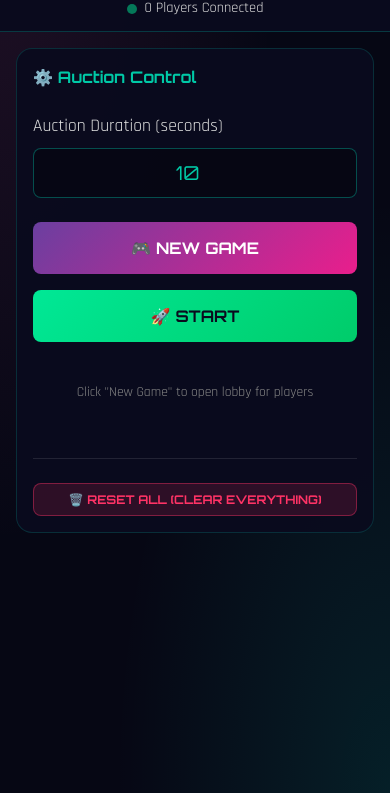
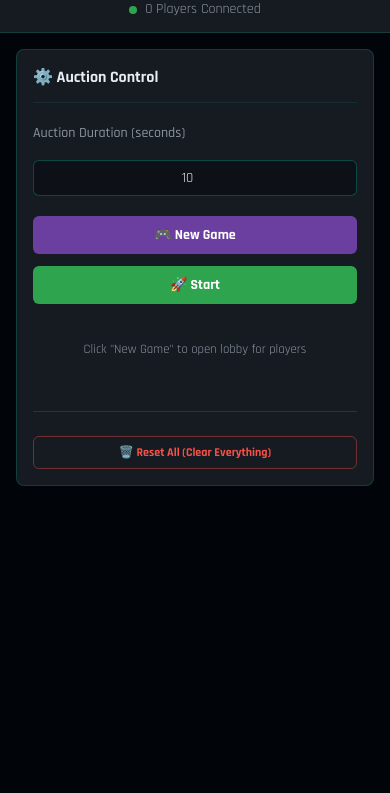
Before and after one commit to GeoDoo/click-auction, a website with bundled scripts: page public/host.html in a window 390 px wide. Shown: the part 51-844 px from the top of the page. Built offline with nearby package versions, Linux system fonts and the light colour scheme; no server answers.

Commit message:
feat: VIOOH Emulator theme + updated game rules
Theme updates:
- Darker background (#010409)
- Card backgrounds (#161b22)
- Subtle teal borders
- Cleaner input/button styles
- Matches VIOOH Player Emulator look

Rules updated for two-stage gameplay:
- Stage 1: Click Auction
- Stage 2: Fastest Finger
- Multiplier scoring explained

```diff
--- a/public/css/common.css
+++ b/public/css/common.css
@@ -7,24 +7,30 @@
    CSS VARIABLES (VIOOH Brand Palette)
    ============================================ */
 :root {
-  /* Brand Colors */
+  /* Brand Colors - VIOOH Player Emulator Theme */
   --viooh-teal: #00C9A7;
   --viooh-cyan: #00D4D4;
   --viooh-purple: #6B3FA0;
   --viooh-magenta: #E91E8C;
-  --viooh-navy: #0A0B1E;
-  --viooh-dark: #060714;
+  --viooh-navy: #0d1117;
+  --viooh-dark: #010409;
 
   /* Semantic Colors */
   --primary: var(--viooh-teal);
   --secondary: var(--viooh-purple);
   --accent: var(--viooh-magenta);
-  --success: #00E896;
-  --warning: #FFD700;
-  --danger: #FF3366;
+  --success: #2ea44f;
+  --warning: #d29922;
+  --danger: #f85149;
   --dark: var(--viooh-navy);
   --darker: var(--viooh-dark);
-  --card-bg: rgba(10, 11, 30, 0.95);
+  --card-bg: #161b22;
+  --card-border: rgba(0, 201, 167, 0.2);
+  --input-bg: #0d1117;
+  --input-border: rgba(0, 201, 167, 0.3);
+  --text-primary: #e6edf3;
+  --text-secondary: #8b949e;
+  --text-muted: #6e7681;
 
   /* Typography */
   --font-display: 'Orbitron', sans-serif;
@@ -72,7 +78,7 @@ html {
 body {
   font-family: var(--font-body);
   background: var(--darker);
-  color: #e0e0e0;
+  color: var(--text-primary);
   min-height: 100vh;
   min-height: -webkit-fill-available;
   overflow-x: hidden;
@@ -91,31 +97,19 @@ body {
   width: 100%;
   height: 100%;
   z-index: -1;
-  background:
-    radial-gradient(ellipse at 50% 50%, rgba(123, 44, 191, 0.15) 0%, transparent 60%),
-    var(--darker);
+  background: var(--darker);
   transition: background var(--transition-slow);
   pointer-events: none;
 }
 
 .bg.bidding {
   background:
-    radial-gradient(ellipse at 50% 50%, rgba(0, 255, 136, 0.2) 0%, transparent 60%),
+    radial-gradient(ellipse at 50% 50%, rgba(0, 201, 167, 0.08) 0%, transparent 60%),
     var(--darker);
 }
 
 .grid-overlay {
-  position: fixed;
-  top: 0;
-  left: 0;
-  width: 100%;
-  height: 100%;
-  z-index: -1;
-  background-image:
-    linear-gradient(rgba(0, 201, 167, 0.03) 1px, transparent 1px),
-    linear-gradient(90deg, rgba(0, 201, 167, 0.03) 1px, transparent 1px);
-  background-size: 80px 80px;
-  pointer-events: none;
+  display: none; /* Cleaner look without grid */
 }
 
 /* ============================================
@@ -134,15 +128,18 @@ body {
    BUTTONS
    ============================================ */
 .btn {
-  padding: var(--spacing-md) var(--spacing-xl);
-  font-family: var(--font-display);
-  font-size: 1rem;
-  font-weight: 700;
-  text-transform: uppercase;
+  padding: 0.625rem 1.25rem;
+  font-family: var(--font-body);
+  font-size: 0.875rem;
+  font-weight: 600;
   border: none;
   border-radius: var(--radius-sm);
   cursor: pointer;
-  transition: all var(--transition-normal);
+  transition: all var(--transition-fast);
+  display: inline-flex;
+  align-items: center;
+  justify-content: center;
+  gap: 0.5rem;
 }
 
 .btn:disabled {
@@ -156,13 +153,41 @@ body {
 }
 
 .btn-primary {
-  background: linear-gradient(135deg, var(--primary), var(--viooh-cyan));
-  color: var(--dark);
+  background: var(--success);
+  color: white;
 }
 
 .btn-primary:hover:not(:disabled) {
-  transform: translateY(-2px);
-  box-shadow: 0 10px 30px rgba(0, 201, 167, 0.3);
+  background: #3fb950;
+}
+
+.btn-danger {
+  background: var(--danger);
+  color: white;
+}
+
+.btn-danger:hover:not(:disabled) {
+  background: #ff6b6b;
+}
+
+.btn-secondary {
+  background: #21262d;
+  color: var(--text-primary);
+  border: 1px solid #30363d;
+}
+
+.btn-secondary:hover:not(:disabled) {
+  background: #30363d;
+}
+
+.btn-outline {
+  background: transparent;
+  color: var(--primary);
+  border: 1px solid var(--primary);
+}
+
+.btn-outline:hover:not(:disabled) {
+  background: rgba(0, 201, 167, 0.1);
 }
 
 /* ============================================
@@ -170,8 +195,8 @@ body {
    ============================================ */
 .card {
   background: var(--card-bg);
-  border: 1px solid rgba(0, 245, 212, 0.15);
-  border-radius: var(--radius-lg);
+  border: 1px solid var(--card-border);
+  border-radius: var(--radius-md);
   padding: var(--spacing-lg);
 }
 
@@ -182,56 +207,61 @@ input[type="text"],
 input[type="password"],
 input[type="number"] {
   width: 100%;
-  padding: var(--spacing-md) var(--spacing-lg);
+  padding: 0.75rem 1rem;
   font-family: var(--font-body);
-  font-size: 1.1rem;
-  background: rgba(0, 0, 0, 0.4);
-  border: 2px solid rgba(0, 245, 212, 0.3);
-  border-radius: var(--radius-md);
-  color: white;
+  font-size: 1rem;
+  background: var(--input-bg);
+  border: 1px solid var(--input-border);
+  border-radius: var(--radius-sm);
+  color: var(--text-primary);
   transition: all var(--transition-normal);
 }
 
 input:focus {
   outline: none;
   border-color: var(--primary);
-  box-shadow: 0 0 20px rgba(0, 245, 212, 0.3);
+  box-shadow: 0 0 0 3px rgba(0, 201, 167, 0.15);
 }
 
 input::placeholder {
-  color: #555;
+  color: var(--text-muted);
 }
 
 /* ============================================
    STATUS BADGES
    ============================================ */
 .status-badge {
-  padding: var(--spacing-sm) var(--spacing-md);
+  padding: 0.25rem 0.75rem;
   border-radius: var(--radius-full);
-  font-family: var(--font-display);
-  font-size: 0.85rem;
-  font-weight: 700;
+  font-family: var(--font-body);
+  font-size: 0.75rem;
+  font-weight: 600;
   text-transform: uppercase;
+  letter-spacing: 0.05em;
 }
 
 .status-waiting {
-  background: rgba(255, 215, 0, 0.15);
+  background: rgba(210, 153, 34, 0.15);
   color: var(--warning);
+  border: 1px solid rgba(210, 153, 34, 0.3);
 }
 
 .status-countdown {
-  background: rgba(233, 30, 140, 0.2);
+  background: rgba(233, 30, 140, 0.15);
   color: var(--accent);
+  border: 1px solid rgba(233, 30, 140, 0.3);
 }
 
 .status-bidding {
-  background: rgba(0, 232, 150, 0.2);
+  background: rgba(46, 164, 79, 0.15);
   color: var(--success);
+  border: 1px solid rgba(46, 164, 79, 0.3);
 }
 
 .status-finished {
-  background: rgba(0, 201, 167, 0.2);
+  background: rgba(0, 201, 167, 0.15);
   color: var(--primary);
+  border: 1px solid rgba(0, 201, 167, 0.3);
 }
 
 /* ============================================
@@ -319,7 +349,8 @@ input::placeholder {
 .text-center { text-align: center; }
 .text-primary { color: var(--primary); }
 .text-accent { color: var(--accent); }
-.text-muted { color: #666; }
+.text-muted { color: var(--text-muted); }
+.text-secondary { color: var(--text-secondary); }
 
 .mt-sm { margin-top: var(--spacing-sm); }
 .mt-md { margin-top: var(--spacing-md); }
@@ -327,3 +358,30 @@ input::placeholder {
 .mb-sm { margin-bottom: var(--spacing-sm); }
 .mb-md { margin-bottom: var(--spacing-md); }
 .mb-lg { margin-bottom: var(--spacing-lg); }
+
+/* Section headers like the emulator */
+.section-header {
+  display: flex;
+  align-items: center;
+  gap: 0.5rem;
+  padding: 0.75rem 1rem;
+  background: var(--card-bg);
+  border: 1px solid var(--card-border);
+  border-radius: var(--radius-sm);
+  margin-bottom: 1rem;
+  font-weight: 600;
+  color: var(--text-primary);
+}
+
+.section-header .icon {
+  color: var(--primary);
+}
+
+/* Labels */
+label {
+  display: block;
+  font-size: 0.875rem;
+  color: var(--text-secondary);
+  margin-bottom: 0.5rem;
+  font-weight: 500;
+}
--- a/public/css/display.css
+++ b/public/css/display.css
@@ -1,21 +1,17 @@
-/* Background */
+/* Background - Clean Emulator Theme */
 .bg {
   position: fixed;
   top: 0; left: 0;
   width: 100%; height: 100%;
   z-index: -2;
-  background:
-    radial-gradient(ellipse at 20% 80%, rgba(107, 63, 160, 0.2) 0%, transparent 50%),
-    radial-gradient(ellipse at 80% 20%, rgba(0, 201, 167, 0.15) 0%, transparent 50%),
-    radial-gradient(ellipse at 50% 50%, rgba(233, 30, 140, 0.1) 0%, transparent 70%),
-    var(--viooh-dark);
+  background: #010409;
   transition: background 0.5s;
 }
 
 .bg.bidding {
   background:
-    radial-gradient(ellipse at 50% 50%, rgba(0, 232, 150, 0.25) 0%, transparent 50%),
-    var(--viooh-dark);
+    radial-gradient(ellipse at 50% 50%, rgba(0, 201, 167, 0.08) 0%, transparent 50%),
+    #010409;
 }
 
 .grid-overlay {
--- a/public/css/host-login.css
+++ b/public/css/host-login.css
@@ -1,21 +1,11 @@
-:root {
-  --viooh-teal: #00C9A7;
-  --viooh-cyan: #00D4D4;
-  --viooh-purple: #6B3FA0;
-  --viooh-magenta: #E91E8C;
-  --viooh-navy: #0A0B1E;
-  --viooh-dark: #060714;
-  --primary: var(--viooh-teal);
-  --accent: var(--viooh-magenta);
-  --danger: #FF3366;
-}
+/* Host Login - VIOOH Emulator Theme */
 
 * { margin: 0; padding: 0; box-sizing: border-box; }
 
 body {
   font-family: 'Rajdhani', sans-serif;
-  background: var(--viooh-dark);
-  color: #e0e0e0;
+  background: #010409;
+  color: #e6edf3;
   min-height: 100vh;
   display: flex;
   align-items: center;
@@ -23,140 +13,129 @@ body {
 }
 
 .bg {
-  position: fixed;
-  top: 0; left: 0;
-  width: 100%; height: 100%;
-  z-index: -1;
-  background:
-    radial-gradient(ellipse at 30% 20%, rgba(107, 63, 160, 0.15) 0%, transparent 50%),
-    radial-gradient(ellipse at 70% 80%, rgba(0, 201, 167, 0.1) 0%, transparent 50%),
-    var(--viooh-dark);
+  display: none;
 }
 
 .login-card {
-  background: rgba(10, 11, 30, 0.95);
+  background: #161b22;
   border: 1px solid rgba(0, 201, 167, 0.2);
-  border-radius: 20px;
-  padding: 3rem;
-  max-width: 400px;
+  border-radius: 8px;
+  padding: 2rem;
+  max-width: 380px;
   width: 90%;
   text-align: center;
 }
 
 .logo {
   font-family: 'Orbitron', sans-serif;
-  font-size: 1.5rem;
-  font-weight: 900;
-  background: linear-gradient(135deg, var(--primary), var(--accent));
-  -webkit-background-clip: text;
-  -webkit-text-fill-color: transparent;
-  margin-bottom: 0.5rem;
+  font-size: 1.25rem;
+  font-weight: 700;
+  color: #e6edf3;
+  margin-bottom: 0.25rem;
 }
 
 .subtitle {
-  color: #888;
-  font-size: 1rem;
-  margin-bottom: 2rem;
+  color: #8b949e;
+  font-size: 0.875rem;
+  margin-bottom: 1.5rem;
 }
 
 .lock-icon {
-  font-size: 4rem;
-  margin-bottom: 1.5rem;
-  opacity: 0.8;
+  font-size: 3rem;
+  margin-bottom: 1rem;
+  opacity: 0.7;
 }
 
 .input-group {
-  margin-bottom: 1.5rem;
+  margin-bottom: 1.25rem;
+  text-align: left;
 }
 
 .input-group label {
   display: block;
-  text-align: left;
   margin-bottom: 0.5rem;
-  color: #aaa;
-  font-size: 0.9rem;
+  color: #8b949e;
+  font-size: 0.875rem;
+  font-weight: 500;
 }
 
 .pin-input {
   width: 100%;
-  padding: 1rem 1.5rem;
-  font-family: 'Orbitron', sans-serif;
-  font-size: 1.5rem;
-  letter-spacing: 0.5rem;
+  padding: 0.75rem 1rem;
+  font-family: 'Rajdhani', sans-serif;
+  font-size: 1.25rem;
+  letter-spacing: 0.3rem;
   text-align: center;
-  background: rgba(0, 0, 0, 0.3);
-  border: 2px solid rgba(0, 201, 167, 0.3);
-  border-radius: 12px;
-  color: var(--primary);
+  background: #0d1117;
+  border: 1px solid rgba(0, 201, 167, 0.3);
+  border-radius: 6px;
+  color: #00C9A7;
   outline: none;
-  transition: all 0.3s ease;
+  transition: all 0.15s ease;
 }
 
 .pin-input:focus {
-  border-color: var(--primary);
-  box-shadow: 0 0 20px rgba(0, 201, 167, 0.2);
+  border-color: #00C9A7;
+  box-shadow: 0 0 0 3px rgba(0, 201, 167, 0.15);
 }
 
 .pin-input.error {
-  border-color: var(--danger);
-  animation: shake 0.5s ease;
+  border-color: #f85149;
+  animation: shake 0.4s ease;
 }
 
 @keyframes shake {
   0%, 100% { transform: translateX(0); }
-  25% { transform: translateX(-10px); }
-  75% { transform: translateX(10px); }
+  25% { transform: translateX(-8px); }
+  75% { transform: translateX(8px); }
 }
 
 .btn {
   width: 100%;
-  padding: 1rem 2rem;
-  font-family: 'Orbitron', sans-serif;
-  font-size: 1.1rem;
-  font-weight: 700;
-  text-transform: uppercase;
+  padding: 0.75rem 1.5rem;
+  font-family: 'Rajdhani', sans-serif;
+  font-size: 0.9rem;
+  font-weight: 600;
   border: none;
-  border-radius: 12px;
+  border-radius: 6px;
   cursor: pointer;
-  transition: all 0.3s ease;
-  background: linear-gradient(135deg, var(--primary), var(--viooh-cyan));
-  color: var(--viooh-dark);
+  transition: all 0.15s ease;
+  background: #2ea44f;
+  color: white;
 }
 
 .btn:hover {
-  transform: translateY(-2px);
-  box-shadow: 0 10px 30px rgba(0, 201, 167, 0.3);
+  background: #3fb950;
 }
 
 .btn:disabled {
   opacity: 0.5;
   cursor: not-allowed;
-  transform: none;
 }
 
 .error-message {
-  color: var(--danger);
-  font-size: 0.9rem;
-  margin-top: 1rem;
-  min-height: 1.5rem;
+  color: #f85149;
+  font-size: 0.8rem;
+  margin-top: 0.75rem;
+  min-height: 1.25rem;
 }
 
 .back-link {
   display: block;
-  margin-top: 2rem;
-  color: #666;
+  margin-top: 1.5rem;
+  color: #8b949e;
   text-decoration: none;
-  font-size: 0.9rem;
+  font-size: 0.8rem;
 }
 
 .back-link:hover {
-  color: var(--primary);
+  color: #00C9A7;
 }
 
 .viooh-badge {
-  margin-top: 2rem;
-  padding-top: 1.5rem;
-  border-top: 1px solid rgba(255,255,255,0.1);
-  font-size: 0.8rem;
-  color: #555;
+  margin-top: 1.5rem;
+  padding-top: 1rem;
+  border-top: 1px solid rgba(0, 201, 167, 0.1);
+  font-size: 0.75rem;
+  color: #6e7681;
 }
--- a/public/css/host.css
+++ b/public/css/host.css
@@ -1,49 +1,19 @@
-:root {
-  /* VIOOH Brand Palette */
-  --viooh-teal: #00C9A7;
-  --viooh-cyan: #00D4D4;
-  --viooh-purple: #6B3FA0;
-  --viooh-magenta: #E91E8C;
-  --viooh-navy: #0A0B1E;
-  --viooh-dark: #060714;
-
-  --primary: var(--viooh-teal);
-  --secondary: var(--viooh-purple);
-  --accent: var(--viooh-magenta);
-  --success: #00E896;
-  --warning: #FFB800;
-  --danger: #FF3366;
-  --dark: var(--viooh-navy);
-  --darker: var(--viooh-dark);
-  --card-bg: rgba(10, 11, 30, 0.95);
-}
+/* Host Control Panel - VIOOH Emulator Theme */
 
 * { margin: 0; padding: 0; box-sizing: border-box; }
 
 body {
   font-family: 'Rajdhani', sans-serif;
-  background: var(--darker);
-  color: #e0e0e0;
+  background: #010409;
+  color: #e6edf3;
   min-height: 100vh;
-  overflow-x: hidden;
-  overflow-y: auto;
 }
 
-.bg {
-  position: fixed;
-  top: 0; left: 0;
-  width: 100%; height: 100%;
-  z-index: -1;
-  background:
-    radial-gradient(ellipse at 0% 0%, rgba(241, 91, 181, 0.1) 0%, transparent 50%),
-    radial-gradient(ellipse at 100% 100%, rgba(0, 245, 212, 0.1) 0%, transparent 50%),
-    var(--darker);
-}
-
+/* Header */
 header {
-  background: var(--card-bg);
-  border-bottom: 1px solid rgba(0, 245, 212, 0.2);
-  padding: 1rem 2rem;
+  background: #161b22;
+  border-bottom: 1px solid rgba(0, 201, 167, 0.2);
+  padding: 1rem 1.5rem;
   display: flex;
   justify-content: space-between;
   align-items: center;
@@ -51,164 +21,148 @@ header {
 
 .logo {
   font-family: 'Orbitron', sans-serif;
-  font-size: 1.5rem;
-  background: linear-gradient(135deg, var(--primary), var(--accent));
-  -webkit-background-clip: text;
-  background-clip: text;
-  -webkit-text-fill-color: transparent;
+  font-size: 1.25rem;
+  font-weight: 700;
+  color: #e6edf3;
 }
 
 .status-indicator {
   display: flex;
   align-items: center;
   gap: 0.5rem;
-  font-size: 0.9rem;
+  font-size: 0.875rem;
+  color: #8b949e;
 }
 
 .status-dot {
-  width: 10px;
-  height: 10px;
+  width: 8px;
+  height: 8px;
   border-radius: 50%;
-  background: var(--success);
-  animation: blink 2s infinite;
+  background: #2ea44f;
 }
 
-@keyframes blink {
-  0%, 100% { opacity: 1; }
-  50% { opacity: 0.5; }
-}
-
+/* Main Content */
 .main {
-  padding: 2rem;
-  max-width: 500px;
+  padding: 1.5rem;
+  max-width: 600px;
   margin: 0 auto;
-  display: flex;
-  flex-direction: column;
-  align-items: center;
-  justify-content: center;
-  min-height: calc(100vh - 80px);
 }
 
 .control-center {
   width: 100%;
 }
 
+/* Card */
 .card {
-  background: var(--card-bg);
-  border: 1px solid rgba(0, 245, 212, 0.15);
-  border-radius: 16px;
+  background: #161b22;
+  border: 1px solid rgba(0, 201, 167, 0.2);
+  border-radius: 8px;
   padding: 1.5rem;
-  margin-bottom: 2rem;
+  margin-bottom: 1.5rem;
 }
 
 .card h2 {
-  font-family: 'Orbitron', sans-serif;
-  font-size: 1.2rem;
-  color: var(--primary);
-  margin-bottom: 1.5rem;
+  font-family: 'Rajdhani', sans-serif;
+  font-size: 1rem;
+  font-weight: 600;
+  color: #e6edf3;
+  margin-bottom: 1.25rem;
   display: flex;
   align-items: center;
   gap: 0.5rem;
+  padding-bottom: 0.75rem;
+  border-bottom: 1px solid rgba(0, 201, 167, 0.1);
 }
 
+/* Control Panel */
 .control-panel {
   display: flex;
   flex-direction: column;
-  gap: 1.5rem;
+  gap: 1.25rem;
 }
 
 .setting-row {
   display: flex;
   align-items: center;
+  justify-content: space-between;
   gap: 1rem;
 }
 
 .setting-row label {
-  flex: 1;
-  font-size: 1.1rem;
+  font-size: 0.875rem;
+  color: #8b949e;
+  margin-bottom: 0;
 }
 
 .setting-row input[type="number"] {
   width: 100px;
-  padding: 0.75rem 1rem;
-  font-size: 1.2rem;
-  font-family: 'Orbitron', sans-serif;
-  background: rgba(0, 0, 0, 0.3);
-  border: 1px solid rgba(0, 245, 212, 0.3);
-  border-radius: 8px;
-  color: var(--primary);
+  padding: 0.5rem 0.75rem;
+  font-size: 0.875rem;
+  font-family: 'Rajdhani', sans-serif;
+  background: #0d1117;
+  border: 1px solid rgba(0, 201, 167, 0.3);
+  border-radius: 6px;
+  color: #e6edf3;
   text-align: center;
 }
 
 .setting-row input:focus {
   outline: none;
-  border-color: var(--primary);
-  box-shadow: 0 0 15px rgba(0, 245, 212, 0.3);
+  border-color: #00C9A7;
+  box-shadow: 0 0 0 3px rgba(0, 201, 167, 0.15);
 }
 
+/* Button Group */
 .btn-group {
   display: flex;
-  gap: 1rem;
-  flex-wrap: wrap;
+  gap: 0.75rem;
 }
 
 .btn {
-  padding: 1rem 2rem;
-  font-family: 'Orbitron', sans-serif;
-  font-size: 1rem;
-  font-weight: 700;
-  text-transform: uppercase;
+  padding: 0.625rem 1rem;
+  font-family: 'Rajdhani', sans-serif;
+  font-size: 0.875rem;
+  font-weight: 600;
   border: none;
-  border-radius: 8px;
+  border-radius: 6px;
   cursor: pointer;
-  transition: all 0.3s ease;
+  transition: all 0.15s ease;
   flex: 1;
-  min-width: 150px;
-}
-
-.btn-start {
-  background: linear-gradient(135deg, var(--success), #00cc6a);
-  color: var(--dark);
-}
-
-.btn-start:hover:not(:disabled) {
-  transform: translateY(-2px);
-  box-shadow: 0 10px 30px rgba(0, 255, 136, 0.3);
+  display: flex;
+  align-items: center;
+  justify-content: center;
+  gap: 0.5rem;
 }
 
 .btn-new-game {
-  background: linear-gradient(135deg, var(--viooh-purple), var(--viooh-magenta));
+  background: #6B3FA0;
   color: white;
 }
 
 .btn-new-game:hover:not(:disabled) {
-  transform: translateY(-2px);
-  box-shadow: 0 10px 30px rgba(107, 63, 160, 0.4);
+  background: #7c4db8;
 }
 
-.btn-reset {
-  background: linear-gradient(135deg, var(--warning), #e6aa00);
-  color: var(--dark);
+.btn-start {
+  background: #2ea44f;
+  color: white;
 }
 
-.btn-reset:hover:not(:disabled) {
-  transform: translateY(-2px);
-  box-shadow: 0 10px 30px rgba(255, 190, 11, 0.3);
+.btn-start:hover:not(:disabled) {
+  background: #3fb950;
 }
 
 .btn-reset-all {
-  background: rgba(255, 51, 102, 0.15);
-  color: var(--danger);
-  border: 1px solid rgba(255, 51, 102, 0.4);
+  background: transparent;
+  color: #f85149;
+  border: 1px solid rgba(248, 81, 73, 0.4);
   font-size: 0.75rem;
   padding: 0.5rem 1rem;
-  min-width: auto;
-  flex: none;
 }
 
 .btn-reset-all:hover:not(:disabled) {
-  background: rgba(255, 51, 102, 0.25);
-  box-shadow: 0 5px 20px rgba(255, 51, 102, 0.2);
+  background: rgba(248, 81, 73, 0.1);
+  border-color: #f85149;
 }
 
 .btn:disabled {
@@ -216,6 +170,13 @@ header {
   cursor: not-allowed;
 }
 
+/* Game Status */
+#gameStatus {
+  font-size: 0.8rem !important;
+  color: #8b949e !important;
+}
+
+/* Responsive */
 @media (max-width: 600px) {
   header {
     padding: 0.75rem 1rem;
@@ -223,27 +184,17 @@ header {
     gap: 0.5rem;
   }
 
-  .logo {
-    font-size: 1.2rem;
-  }
-
   .main {
     padding: 1rem;
-    min-height: auto;
   }
 
   .card {
     padding: 1rem;
   }
 
-  .card h2 {
-    font-size: 1rem;
-  }
-
   .setting-row {
     flex-direction: column;
-    align-items: flex-start;
-    gap: 0.5rem;
+    align-items: stretch;
   }
 
   .setting-row input[type="number"] {
@@ -256,6 +207,5 @@ header {
 
   .btn {
     width: 100%;
-    min-width: auto;
   }
 }
--- a/public/css/play.css
+++ b/public/css/play.css
@@ -1,20 +1,24 @@
 :root {
-  /* VIOOH Brand Palette */
+  /* VIOOH Emulator Theme */
   --viooh-teal: #00C9A7;
   --viooh-cyan: #00D4D4;
   --viooh-purple: #6B3FA0;
   --viooh-magenta: #E91E8C;
-  --viooh-navy: #0A0B1E;
-  --viooh-dark: #060714;
+  --viooh-navy: #0d1117;
+  --viooh-dark: #010409;
 
   --primary: var(--viooh-teal);
   --secondary: var(--viooh-purple);
   --accent: var(--viooh-magenta);
-  --success: #00E896;
-  --warning: #FFB800;
-  --danger: #FF3366;
+  --success: #2ea44f;
+  --warning: #d29922;
+  --danger: #f85149;
   --dark: var(--viooh-navy);
   --darker: var(--viooh-dark);
+  --card-bg: #161b22;
+  --card-border: rgba(0, 201, 167, 0.2);
+  --text-primary: #e6edf3;
+  --text-secondary: #8b949e;
 }
 
 * { margin: 0; padding: 0; box-sizing: border-box; }
@@ -22,7 +26,7 @@
 body {
   font-family: 'Rajdhani', sans-serif;
   background: var(--darker);
-  color: #e0e0e0;
+  color: var(--text-primary);
   min-height: 100vh;
   min-height: -webkit-fill-available;
   overflow-x: hidden;
@@ -41,15 +45,13 @@ html {
   top: 0; left: 0;
   width: 100%; height: 100%;
   z-index: -1;
-  background:
-    radial-gradient(ellipse at 50% 50%, rgba(123, 44, 191, 0.15) 0%, transparent 60%),
-    var(--darker);
+  background: var(--darker);
   transition: background 0.3s ease;
 }
 
 .bg.bidding {
   background:
-    radial-gradient(ellipse at 50% 50%, rgba(0, 255, 136, 0.2) 0%, transparent 60%),
+    radial-gradient(ellipse at 50% 50%, rgba(0, 201, 167, 0.1) 0%, transparent 60%),
     var(--darker);
 }
 
@@ -60,36 +62,39 @@ html {
   justify-content: center;
   align-items: center;
   min-height: 100vh;
-  padding: 2rem;
+  padding: 1.5rem;
 }
 
 .join-screen.hidden { display: none; }
 
 .logo {
   font-family: 'Orbitron', sans-serif;
-  font-size: 2.5rem;
-  font-weight: 900;
+  font-size: 1.75rem;
+  font-weight: 700;
   text-align: center;
-  margin-bottom: 0.5rem;
-  background: linear-gradient(135deg, var(--primary), var(--accent));
-  -webkit-background-clip: text;
-  -webkit-text-fill-color: transparent;
+  margin-bottom: 0.25rem;
+  color: var(--text-primary);
 }
 
 .subtitle {
-  color: #666;
-  margin-bottom: 3rem;
+  color: var(--text-secondary);
+  margin-bottom: 2rem;
   text-transform: uppercase;
-  letter-spacing: 0.2em;
+  letter-spacing: 0.15em;
+  font-size: 0.875rem;
 }
 
 .join-form {
   width: 100%;
-  max-width: 400px;
+  max-width: 380px;
+  background: var(--card-bg);
+  border: 1px solid var(--card-border);
+  border-radius: 8px;
+  padding: 1.5rem;
 }
 
 .input-group {
-  margin-bottom: 1.5rem;
+  margin-bottom: 1.25rem;
 }
 
 .input-group label {
@@ -97,66 +102,66 @@ html {
   margin-bottom: 0.5rem;
   color: var(--primary);
   font-weight: 500;
+  font-size: 0.875rem;
 }
 
 .input-group input {
   width: 100%;
-  padding: 1rem 1.5rem;
-  font-size: 1.2rem;
+  padding: 0.75rem 1rem;
+  font-size: 1rem;
   font-family: 'Rajdhani', sans-serif;
-  background: rgba(0, 0, 0, 0.4);
-  border: 2px solid rgba(0, 245, 212, 0.3);
-  border-radius: 12px;
-  color: white;
-  transition: all 0.3s ease;
+  background: #0d1117;
+  border: 1px solid rgba(0, 201, 167, 0.3);
+  border-radius: 6px;
+  color: var(--text-primary);
+  transition: all 0.15s ease;
 }
 
 .input-group input:focus {
   outline: none;
   border-color: var(--primary);
-  box-shadow: 0 0 20px rgba(0, 245, 212, 0.3);
+  box-shadow: 0 0 0 3px rgba(0, 201, 167, 0.15);
 }
 
 .input-group input::placeholder {
-  color: #555;
+  color: #6e7681;
 }
 
 .btn-join {
   width: 100%;
-  padding: 1.2rem;
-  font-family: 'Orbitron', sans-serif;
-  font-size: 1.2rem;
-  font-weight: 700;
-  text-transform: uppercase;
-  background: linear-gradient(135deg, var(--primary), #00c4a7);
-  color: var(--dark);
+  padding: 0.75rem 1rem;
+  font-family: 'Rajdhani', sans-serif;
+  font-size: 0.9rem;
+  font-weight: 600;
+  background: var(--success);
+  color: white;
   border: none;
-  border-radius: 12px;
+  border-radius: 6px;
   cursor: pointer;
-  transition: all 0.3s ease;
+  transition: all 0.15s ease;
+  margin-top: 0.5rem;
 }
 
 .btn-join:hover {
-  transform: translateY(-2px);
-  box-shadow: 0 10px 30px rgba(0, 245, 212, 0.4);
+  background: #3fb950;
 }
 
 /* Quick Rules */
 .rules-quick {
   display: flex;
   justify-content: center;
-  gap: 1rem;
+  gap: 0.5rem;
   margin-bottom: 1.5rem;
   flex-wrap: wrap;
 }
 
 .rule-item {
-  background: rgba(0, 201, 167, 0.1);
-  border: 1px solid rgba(0, 201, 167, 0.3);
-  padding: 0.5rem 1rem;
+  background: rgba(0, 201, 167, 0.08);
+  border: 1px solid rgba(0, 201, 167, 0.2);
+  padding: 0.375rem 0.75rem;
   border-radius: 50px;
-  font-size: 0.85rem;
-  color: #aaa;
+  font-size: 0.75rem;
+  color: var(--text-secondary);
 }
 
 .rule-item strong {
@@ -177,8 +182,9 @@ html {
   display: flex;
   justify-content: space-between;
   align-items: center;
-  padding: 1rem;
-  background: rgba(0, 0, 0, 0.3);
+  padding: 0.75rem 1rem;
+  background: var(--card-bg);
+  border-bottom: 1px solid var(--card-border);
   border-radius: 12px;
   margin-bottom: 1rem;
 }
@@ -203,11 +209,12 @@ html {
 }
 
 .game-status-badge {
-  padding: 0.4rem 1rem;
+  padding: 0.25rem 0.75rem;
   border-radius: 50px;
-  font-size: 0.8rem;
-  font-weight: 700;
+  font-size: 0.7rem;
+  font-weight: 600;
   text-transform: uppercase;
+  letter-spacing: 0.05em;
 }
 
 .status-waiting { background: rgba(255, 190, 11, 0.2); color: var(--warning); }
```
Also changed, not shown: public/display.html (+8 -8 lines), public/play.html (+3 -3 lines).
